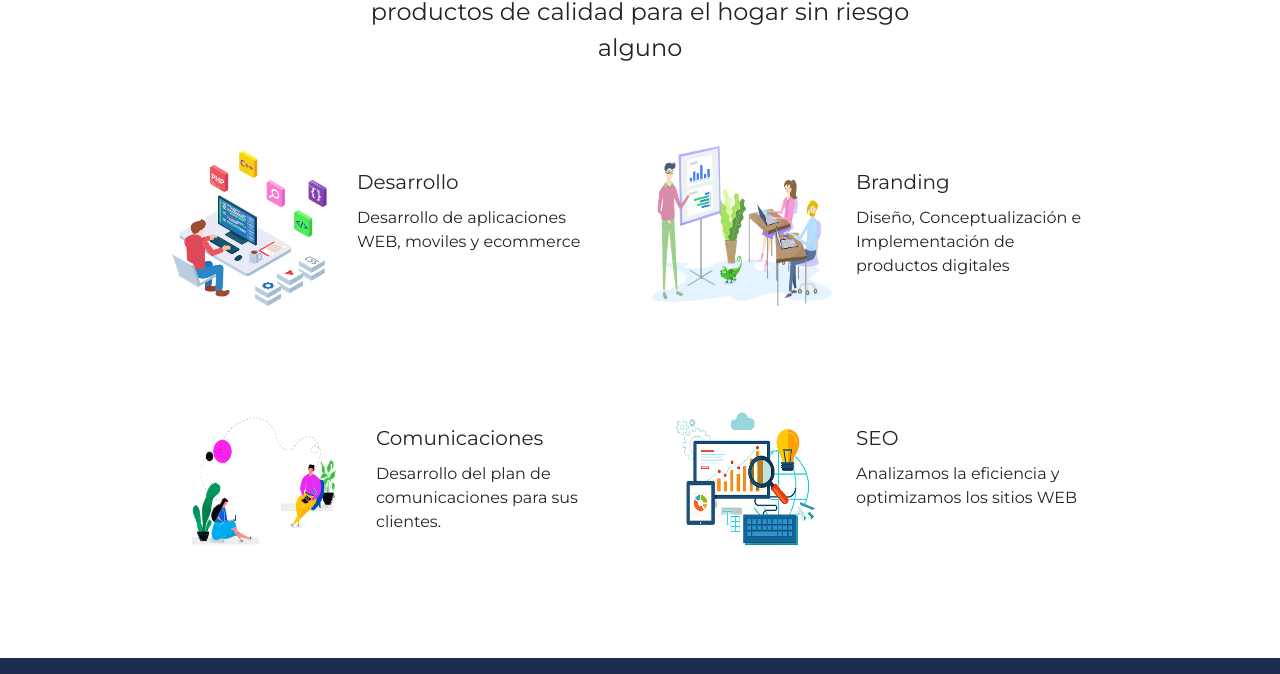
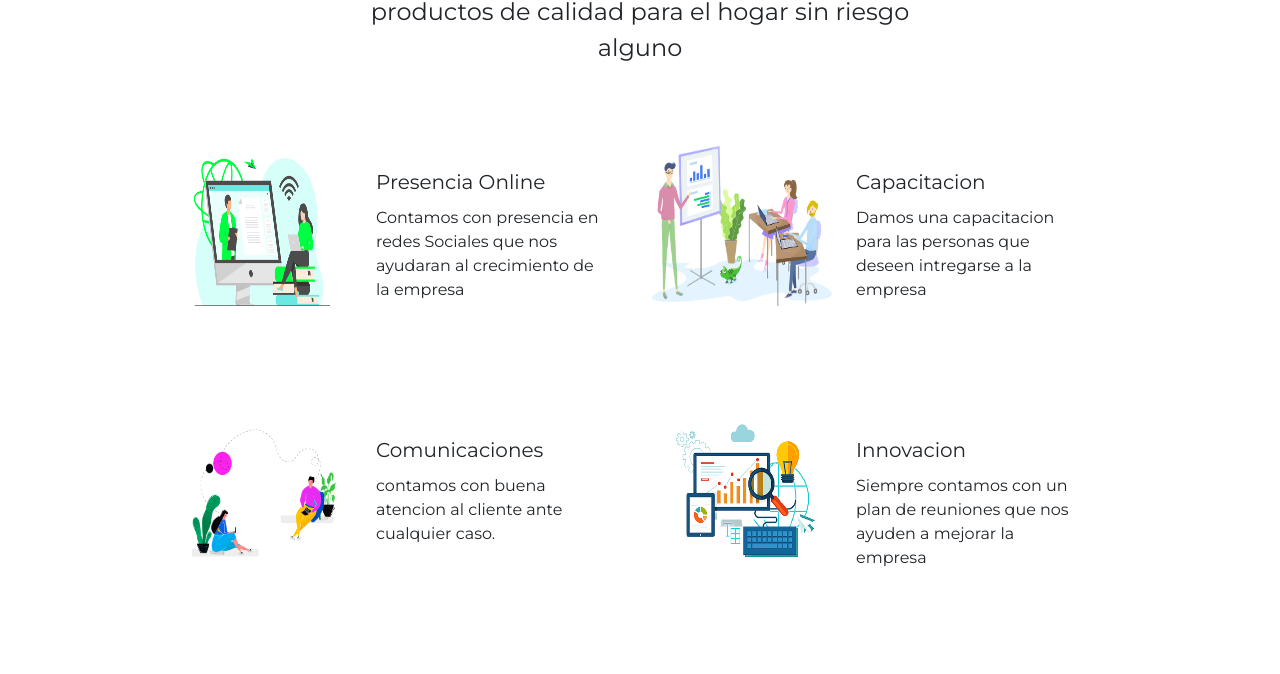
Before and after one commit to Tsarso/proyectofinalV5, a plain HTML site: page Carrito-de-compras/html/index.html in a window 1280 px wide. Shown: the part 1034-1708 px from the top of the page. Drawn offline with nearby package versions, Linux system fonts and the light colour scheme; a script that the page names is missing.

Commit message:
atributos

```diff
--- a/Carrito-de-compras/html/index.html
+++ b/Carrito-de-compras/html/index.html
@@ -101,11 +101,11 @@
 <section class="w-100">
     <div class="row w-75 mx-auto" id="servicios-fila-1">
         <div class="col-lg-6 col-md-12 col-sm-12 d-flex justify-content-start my-5 icono-wrap">
-            <img src="../img/portal/desarrollo.png" alt="desarrollo"   width="180" height="160">
+            <img src="../img/portal/online.png" alt="desarrollo"   width="180" height="160">
 
             <div>
-                <h3 class="fs-5 mt-4 px-4 pb-1">Desarrollo</h3>
-                <p class="px-4">Desarrollo de aplicaciones WEB, moviles y ecommerce</p>
+                <h3 class="fs-5 mt-4 px-4 pb-1">Presencia Online </h3>
+                <p class="px-4">Contamos con presencia en redes Sociales que nos ayudaran al crecimiento de la empresa</p>
             </div>
 
         </div>
@@ -114,8 +114,8 @@
             <img src="../img/portal/concepto.png" alt="concepto" width="180" height="160">
 
             <div>
-                <h3 class="fs-5 mt-4 px-4 pb-1 icono-wrap">Branding</h3>
-                <p class="px-4">Diseño, Conceptualización e Implementación de productos digitales</p>
+                <h3 class="fs-5 mt-4 px-4 pb-1 icono-wrap">Capacitacion</h3>
+                <p class="px-4">Damos una capacitacion para las personas que deseen intregarse a la empresa </p>
             </div>
         </div>
     </div>
@@ -126,7 +126,7 @@
 
             <div>
                 <h3 class="fs-5 mt-4 px-4 pb-1">Comunicaciones</h3>
-                <p class="px-4">Desarrollo  del plan de comunicaciones para sus clientes.</p>
+                <p class="px-4">contamos con buena atencion al cliente ante cualquier caso.</p>
             </div>
         </div>
 
@@ -134,8 +134,8 @@
             <img src="../img/portal/seo.png" alt="seo" width="180" height="160" >
 
             <div>
-                <h3 class="fs-5 mt-4 px-4 pb-1">SEO</h3>
-                <p class="px-4">Analizamos la eficiencia y optimizamos los sitios WEB</p>
+                <h3 class="fs-5 mt-4 px-4 pb-1">Innovacion</h3>
+                <p class="px-4">Siempre contamos con un plan de reuniones que nos ayuden a mejorar la empresa </p>
             </div>
         </div>
     </div>
```
Also changed, not shown: Carrito-de-compras/img/portal/online.png (added).
